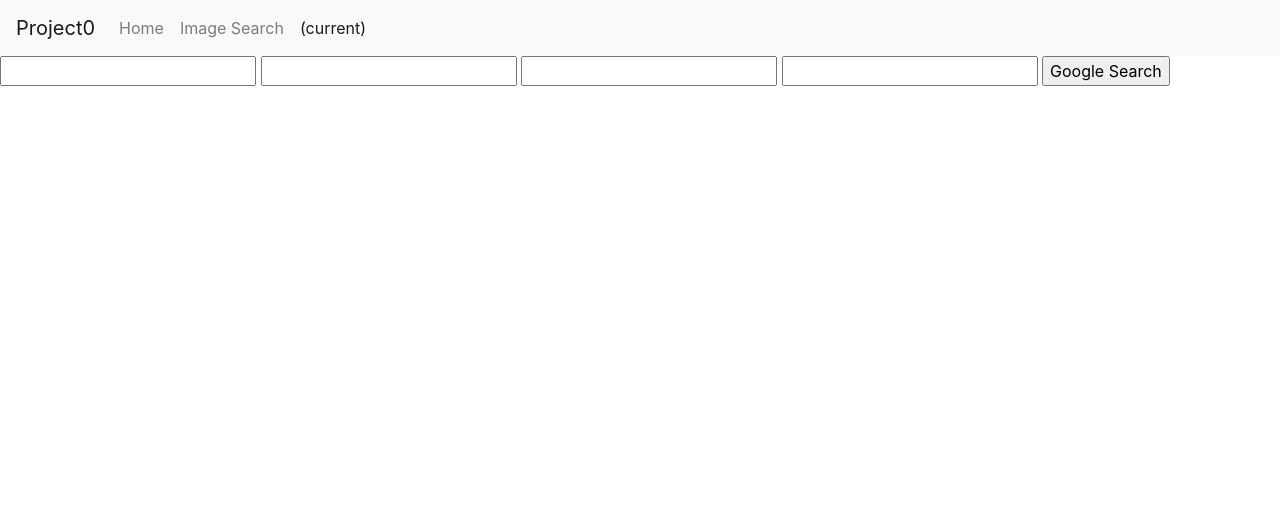
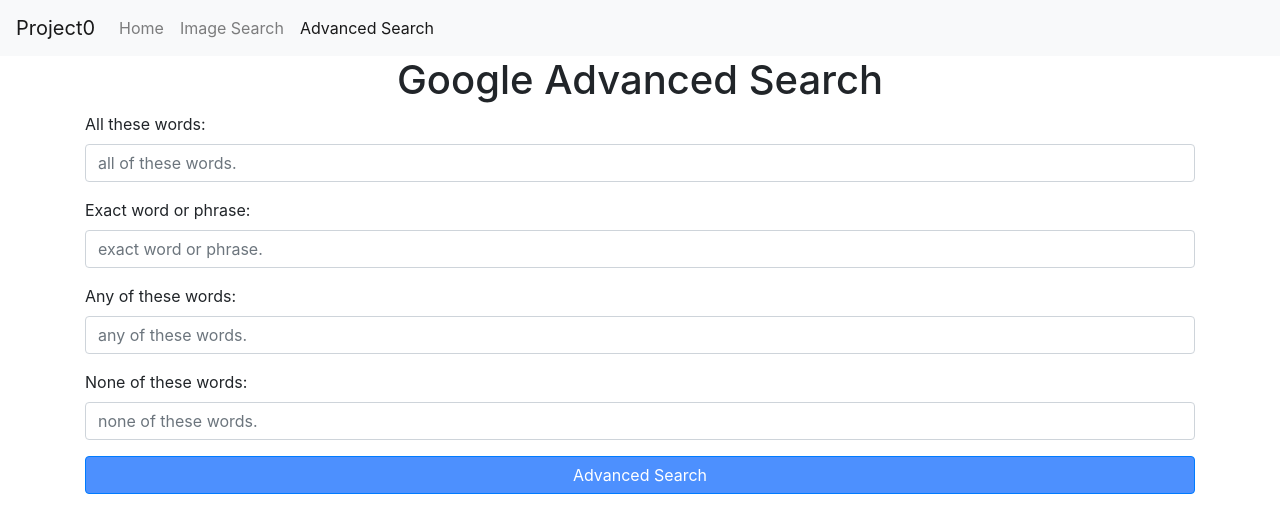
Before and after one commit to OgUrbana/Project0, a plain HTML site: page advanced.html in a window 1280 px wide. Drawn offline with nearby package versions, Linux system fonts and the light colour scheme.

Commit message:
more use of bootstrap, updated pages

```diff
--- a/advanced.html
+++ b/advanced.html
@@ -3,6 +3,7 @@
     <head>
         <link rel="stylesheet" href="https://stackpath.bootstrapcdn.com/bootstrap/4.5.0/css/bootstrap.min.css" integrity="sha384-9aIt2nRpC12Uk9gS9baDl411NQApFmC26EwAOH8WgZl5MYYxFfc+NcPb1dKGj7Sk" crossorigin="anonymous">
         <link rel="stylesheet" href="style.css">
+        <meta name="viewport" content="width=device-width, initial-scale=1">
         <title>Search</title>
     </head>
     <body>
@@ -20,20 +21,35 @@
                         <a class="nav-link" href="image.html">Image Search</a>
                     </li>
                     <li class="nav-item active">
-                        <a class="nav-link" href="advanced.html"Advanced Search <span class="sr-only">(current)</span></a>
+                        <a class="nav-link" href="advanced.html">Advanced Search<span class="sr-only">(current)</span></a>
                     </li>
                 </ul>
             </div>
         </nav>
+        <h1 style="text-align: center;">Google Advanced Search</h1>
         <form action="https://google.com/search">
-            <input type="text" name="q"> <!-- All these words-->
-            <input type="text" name="as_epq"> <!-- this sexact word or phrase-->
-            <input type="text" name="as_oq"> <!--any of these words-->
-            <input type="text" name="as_eq"> <!--none of these words-->
-
+            <div class="container">
+                <div class="mb-3">
+                    <label for="formAllWordsInput" class="form-label">All these words:</label>
+                    <input type="text" class="form-control" id="formAllWordsInput" placeholder="all of these words." name="q">
+                  </div>
+                  <div class="mb-3">
+                    <label for="formExactInput" class="form-label">Exact word or phrase:</label>
+                    <input type="text" class="form-control" id="formExactInput" placeholder="exact word or phrase." name="as_epq">
+                  </div>
+                  <div class="mb-3">
+                    <label for="formAnyWordsInput" class="form-label">Any of these words:</label>
+                    <input type="text" class="form-control" id="formAnyWordsInput" placeholder="any of these words." name="as_oq">
+                  </div>
+                  <div class="mb-3">
+                    <label for="formNoneWordsInput" class="form-label">None of these words:</label>
+                    <input type="text" class="form-control" id="formNoneWordsInput" placeholder="none of these words." name="as_eq">
+                  </div>
+                   <!-- <input type="submit" value="Google Search"> -->
+                   <button type="submit" class="btn btn-primary">Advanced Search</button>
+            </div>
         <!--https://www.google.com/search?as_q=test&as_epq=test2&as_oq=test3&as_eq=test4&as_nlo=1&as_nhi=10
             &lr=lang_en&cr=countryUS&as_qdr=d&as_sitesearch=test.org&as_occt=any&safe=images&as_filetype=&tbs=-->
-            <input type="submit" value="Google Search">
         </form>
     </body>
 </html>
--- a/style.scss
+++ b/style.scss
@@ -1 +1,11 @@
-$color: yellow;
+$blueButton: #4d90fe;
+
+
+
+.btn {
+    background-color: $blueButton;
+    color: white;
+    margin: auto;
+    display: block;
+    width: 100%;
+}
```
Also changed, not shown: image.html (+2 -1 lines), index.html (+2 -1 lines), style.css, 1 other file.
